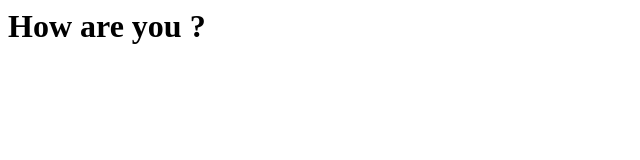
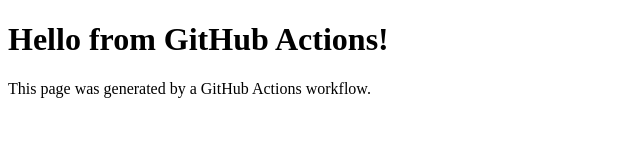
Before and after one commit to devopsuii/practice, a plain HTML site: page index.html in a window 1280 px wide. Shown: the whole page, without its empty margins (0-640 px from the left). Drawn offline with Linux system fonts and the light colour scheme.

Commit message:
{adding deploy.sh file }

```diff
--- a/index.html
+++ b/index.html
@@ -1,3 +1,10 @@
-<h1>
-How are you ?
-</h1>
+<!DOCTYPE html>
+<html>
+<head>
+    <title>GitHub Actions Test</title>
+</head>
+<body>
+    <h1>Hello from GitHub Actions!</h1>
+    <p>This page was generated by a GitHub Actions workflow.</p>
+</body>
+</html>
```
Also changed, not shown: 1 other file.
